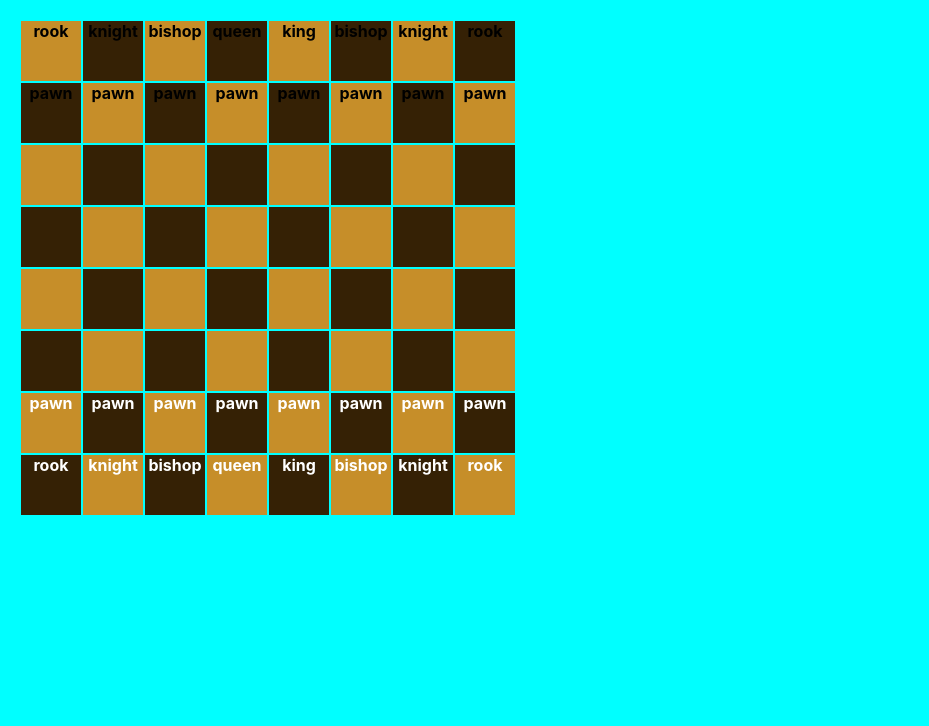
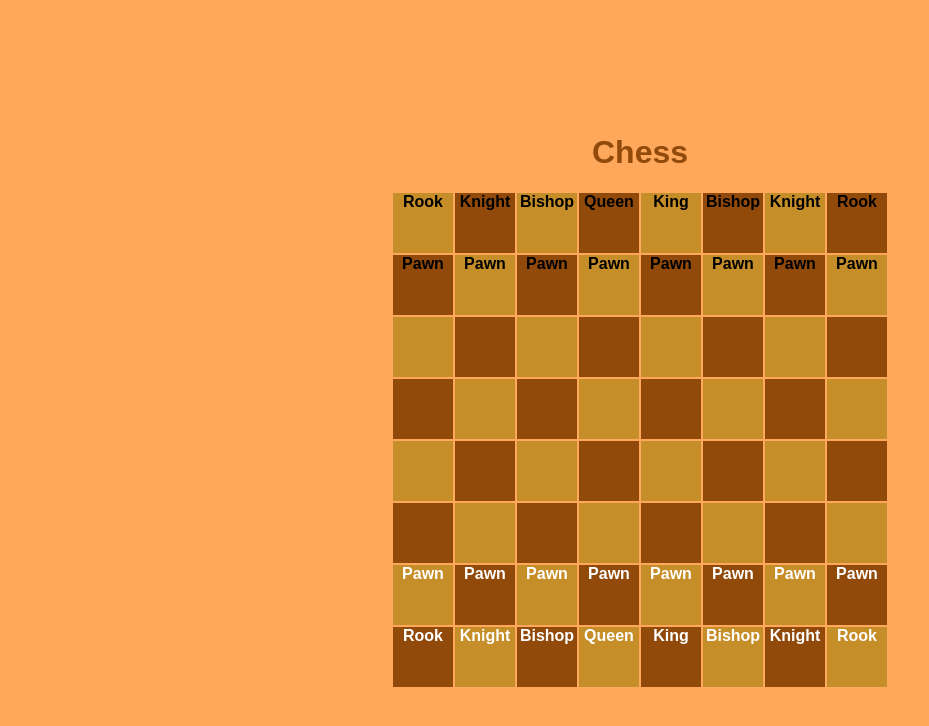
Before and after one commit to danidanida/chess, a React app: page / in a window 1280 px wide. Shown: the whole page, without its empty margins (0-929 px from the left). Built offline with nearby package versions, Linux system fonts and the light colour scheme; a web font is replaced by a local one.

Commit message:
add styling

```diff
--- a/public/index.html
+++ b/public/index.html
@@ -8,6 +8,12 @@
       name="description"
       content="Web site created using create-react-app"
     />
+    <link rel="preconnect" href="https://fonts.googleapis.com" />
+    <link rel="preconnect" href="https://fonts.gstatic.com" crossorigin />
+    <link
+      href="https://fonts.googleapis.com/css2?family=Otomanopee+One&display=swap"
+      rel="stylesheet"
+    />
     <title>Chess board</title>
   </head>
   <body>
--- a/src/components/App/App.css
+++ b/src/components/App/App.css
@@ -1,5 +1,9 @@
 .App {
+  font-family: 'Otomanopee One', sans-serif;
   width:100vw;
   height:100vh;
-  background-color: aqua;
+  background-color: #FFA75A;
+  display:flex;
+  align-items: center;
+  justify-content: center;
 }
--- a/src/components/Board/Board.css
+++ b/src/components/Board/Board.css
@@ -1,6 +1,8 @@
-.chessboard {
-   padding:20px;
-}
 table {
     border-collapse: collapse;
 }
+
+.chessboard_title {
+    text-align: center;
+    color:#914A0A;
+}
--- a/src/components/Board/Board.tsx
+++ b/src/components/Board/Board.tsx
@@ -16,6 +16,7 @@ const Board = () => {
       setSelected({ i: "", j: "" });
     }
   };
+
   const initializeChessBoard = () => {
     let chessBoard = [];
     const selectedFigure = figures.filter(
@@ -25,13 +26,14 @@ const Board = () => {
     for (let i = 0; i < 8; i++) {
       let rows = [];
       for (let j = 0; j < 8; j++) {
+
         const isBlack = (i + j) % 2 === 0;
         const isSelectedCell = i === isSelected.i && j === isSelected.j;
         const currentFigure = figures.filter(
           (f) => f.coordinateI === i && f.coordinateJ === j
         )[0];
         const isSuggestion = selectedFigure && selectedFigure.canMove(i, j);
-        // const canSelectedFigureMove = selectedFigure.canMove(i,j)
+
         rows.push(
           <th key={(i + j).toString()}>
             <Cell
@@ -51,14 +53,14 @@ const Board = () => {
     return chessBoard;
   };
   return (
-    <div className="App">
       <div className="chessboard">
+          <h1 className="chessboard_title"> Chess</h1>
         <table>
-          <thead></thead>
+          <thead>
+          </thead>
           <tbody>{initializeChessBoard()}</tbody>
         </table>
       </div>
-    </div>
   );
 };
 
--- a/src/components/Cell/Cell.css
+++ b/src/components/Cell/Cell.css
@@ -9,7 +9,7 @@
 }
 
 .cell_black{
-    background-color: #352105;
+    background-color: #914A0A;
 }
 
 .figure_name {
--- a/src/components/Cell/Cell.tsx
+++ b/src/components/Cell/Cell.tsx
@@ -9,8 +9,8 @@ const Cell: React.FC<Props> = ({ color, i, j, handleClick, selected, figure, mov
     }
 
     return (
-        <div onClick={handleChange} style={selected ? { backgroundColor: '#FFFFE0' } : moveSuggestion? {border: "2px solid red"} : undefined} className={color ? "cell cell_white" : "cell cell_black"}>
-            {figure && <p className="figure_name" style={figure.color? {color:"white"}:{color:"black"}}> {figure.type} </p>}
+        <div onClick={handleChange} style={selected ? { backgroundColor: 'rgba(246, 244, 186, 0.5)'} : moveSuggestion? {border: "2.5px dashed red"} : undefined} className={color ? "cell cell_white" : "cell cell_black"}>
+            {figure && <p className="figure_name" style={figure.color? {color:"white"}:{color:"black"}}> {figure.type.charAt(0).toUpperCase() + figure.type.slice(1)} </p>}
         </div>
     );
 };
--- a/src/figures/Knight.ts
+++ b/src/figures/Knight.ts
@@ -13,8 +13,11 @@ export class Knight implements IFigure {
   type: string;
   canMove(targetI: number, targetJ: number): boolean | undefined {
     if (
-      (this.coordinateI - 2 === targetI || this.coordinateI + 2 === targetI) &&
-      (this.coordinateJ - 1 === targetJ || this.coordinateJ + 1 === targetJ)
+      ((this.coordinateI - 2 === targetI || this.coordinateI + 2 === targetI) &&
+        (this.coordinateJ - 1 === targetJ ||
+          this.coordinateJ + 1 === targetJ)) ||
+      ((this.coordinateI - 1 === targetI || this.coordinateI + 1 === targetI) &&
+        (this.coordinateJ - 2 === targetJ || this.coordinateJ + 2 === targetJ))
     ) {
       return true;
     }
```
Also changed, not shown: src/images/king.png (deleted), src/images/pawn.png (deleted).
